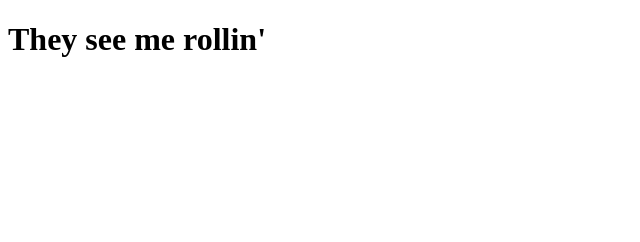
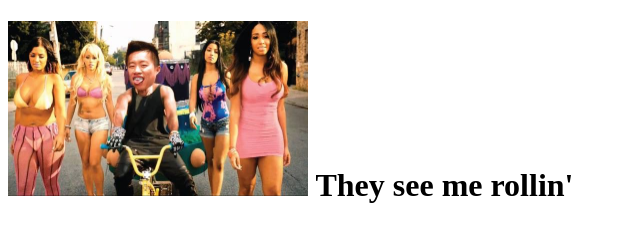
Before and after one commit to hermeezey/hermeezey.github.io, a plain HTML site: page index.html in a window 1280 px wide. Shown: the whole page, without its empty margins (0-640 px from the left). Drawn offline with Linux system fonts and the light colour scheme.

Commit message:
insert image of tony rolling

```diff
--- a/index.html
+++ b/index.html
@@ -8,6 +8,7 @@
 
     <body>
         <h1>
+            <img src="Tony/tony_img/tony_rolling.jpg" alt="Tony Rollin'" height="175" width="300">
             They see me rollin'
         </h1>
     </body>
```
